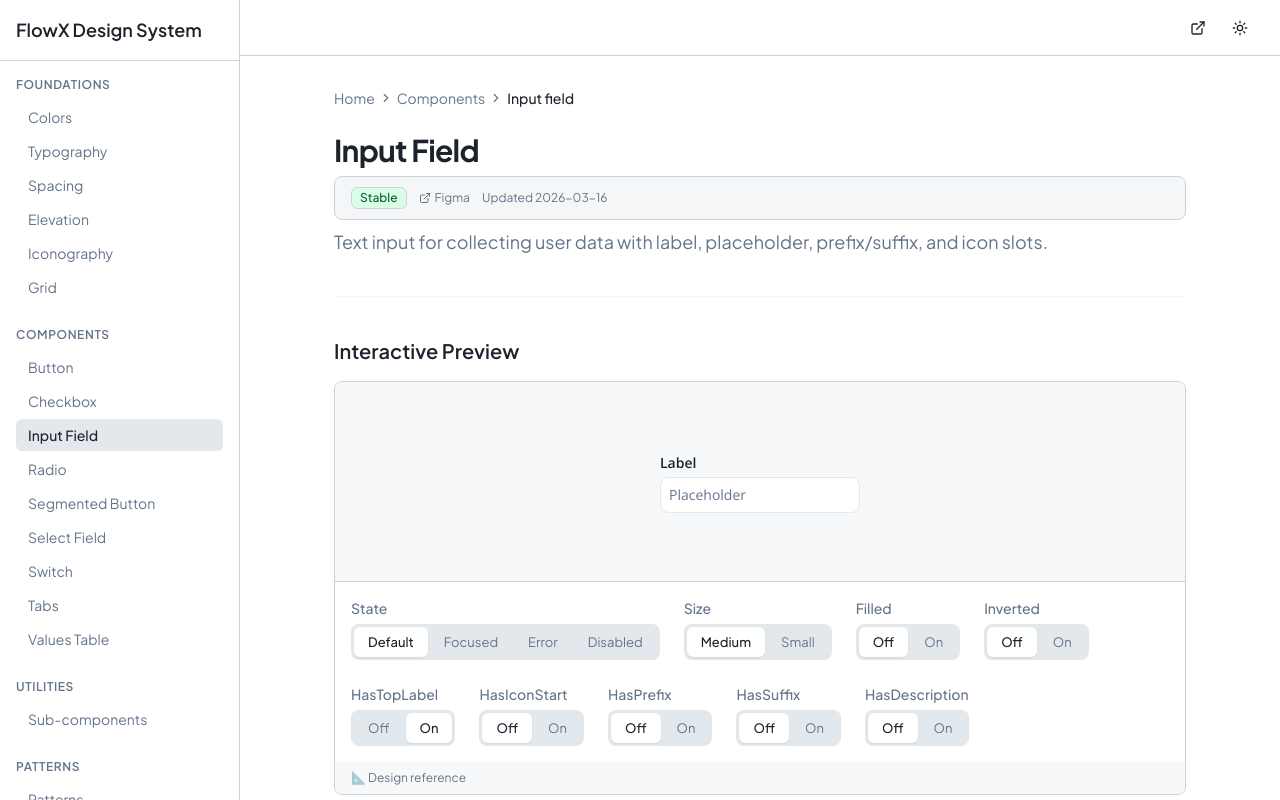
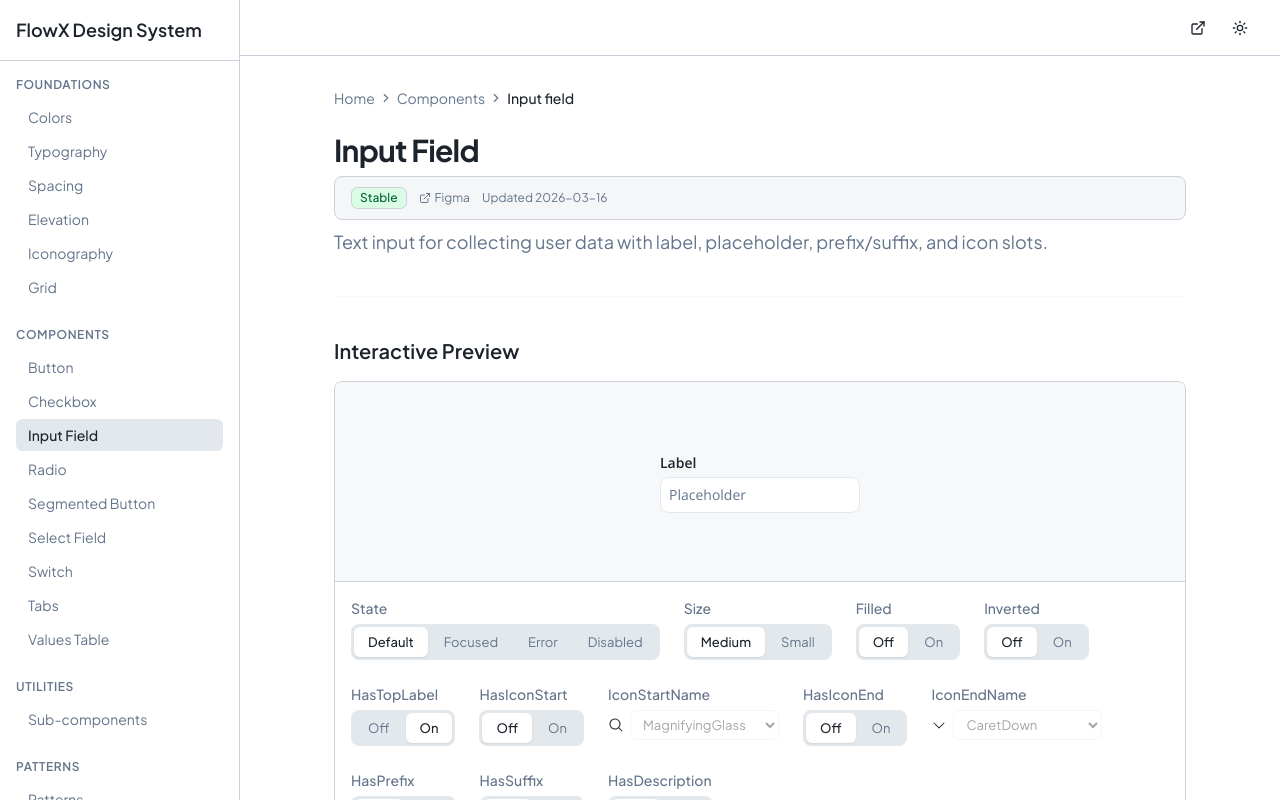
Before and after one commit to MarginallyHarmless/FLX-Design-System, a Next.js app: page /components/input-field in a window 1280 px wide. Shown: the top 800 px of the page. Built offline with nearby package versions, Linux system fonts and the light colour scheme.

Commit message:
refactor: replace input-field inline SVGs with Phosphor icon picker

```diff
--- a/src/app/components/input-field/page.tsx
+++ b/src/app/components/input-field/page.tsx
@@ -10,6 +10,7 @@ import {
 import { ComponentPageTemplate } from "@/components/docs/component-page-template";
 import { ComponentPreview } from "@/components/docs/component-preview";
 import { FlowXLabel, FlowXDescription, FlowXErrorIcon } from "@/components/docs/shared-elements";
+import { PhosphorIcon, type IconName } from "@/lib/phosphor-icons";
 
 /* ------------------------------------------------------------------ */
 /*  FlowXInputField — data-driven preview component                    */
@@ -29,6 +30,8 @@ function FlowXInputField({
   hasTopLabel = true,
   hasIconStart = false,
   hasIconEnd = false,
+  iconStartName,
+  iconEndName,
   hasPrefix = false,
   hasSuffix = false,
   hasDescription = false,
@@ -42,6 +45,8 @@ function FlowXInputField({
   hasTopLabel?: boolean;
   hasIconStart?: boolean;
   hasIconEnd?: boolean;
+  iconStartName?: IconName;
+  iconEndName?: IconName;
   hasPrefix?: boolean;
   hasSuffix?: boolean;
   hasDescription?: boolean;
@@ -112,17 +117,8 @@ function FlowXInputField({
           }}
         >
           {/* Icon Start */}
-          {hasIconStart && (
-            <svg
-              width={iconStartStyle?.width ?? 16}
-              height={iconStartStyle?.height ?? 16}
-              viewBox="0 0 16 16"
-              fill="none"
-              style={{ flexShrink: 0 }}
-            >
-              <circle cx="7" cy="7" r="5.5" stroke={prefixSuffixColor} strokeWidth="1.2" />
-              <path d="M11 11L14 14" stroke={prefixSuffixColor} strokeWidth="1.2" strokeLinecap="round" />
-            </svg>
+          {hasIconStart && iconStartName && (
+            <PhosphorIcon name={iconStartName} size={iconStartStyle?.width ?? 16} color={prefixSuffixColor} />
           )}
 
           {/* Prefix */}
@@ -169,16 +165,8 @@ function FlowXInputField({
           )}
 
           {/* Icon End */}
-          {hasIconEnd && (
-            <svg
-              width={iconEndStyle?.width ?? 16}
-              height={iconEndStyle?.height ?? 16}
-              viewBox="0 0 16 16"
-              fill="none"
-              style={{ flexShrink: 0 }}
-            >
-              <path d="M4 6L8 10L12 6" stroke={prefixSuffixColor} strokeWidth="1.2" strokeLinecap="round" strokeLinejoin="round" />
-            </svg>
+          {hasIconEnd && iconEndName && (
+            <PhosphorIcon name={iconEndName} size={iconEndStyle?.width ?? 16} color={prefixSuffixColor} />
           )}
           {/* Error Icon */}
           {isError && <FlowXErrorIcon />}
@@ -286,6 +274,22 @@ export default function InputFieldPage() {
               type: "boolean",
             },
             {
+              name: "iconStartName",
+              type: "icon",
+              default: "MagnifyingGlass",
+              disabledUnless: "hasIconStart",
+            },
+            {
+              name: "hasIconEnd",
+              type: "boolean",
+            },
+            {
+              name: "iconEndName",
+              type: "icon",
+              default: "CaretDown",
+              disabledUnless: "hasIconEnd",
+            },
+            {
               name: "hasPrefix",
               type: "boolean",
             },
@@ -316,7 +320,9 @@ export default function InputFieldPage() {
                 inverted={values.inverted === true}
                 hasTopLabel={values.hasTopLabel !== false}
                 hasIconStart={values.hasIconStart === true}
+                iconStartName={values.hasIconStart ? (values.iconStartName as IconName) : undefined}
                 hasIconEnd={values.hasIconEnd === true}
+                iconEndName={values.hasIconEnd ? (values.iconEndName as IconName) : undefined}
                 hasPrefix={values.hasPrefix === true}
                 hasSuffix={values.hasSuffix === true}
                 hasDescription={values.hasDescription === true}
```
